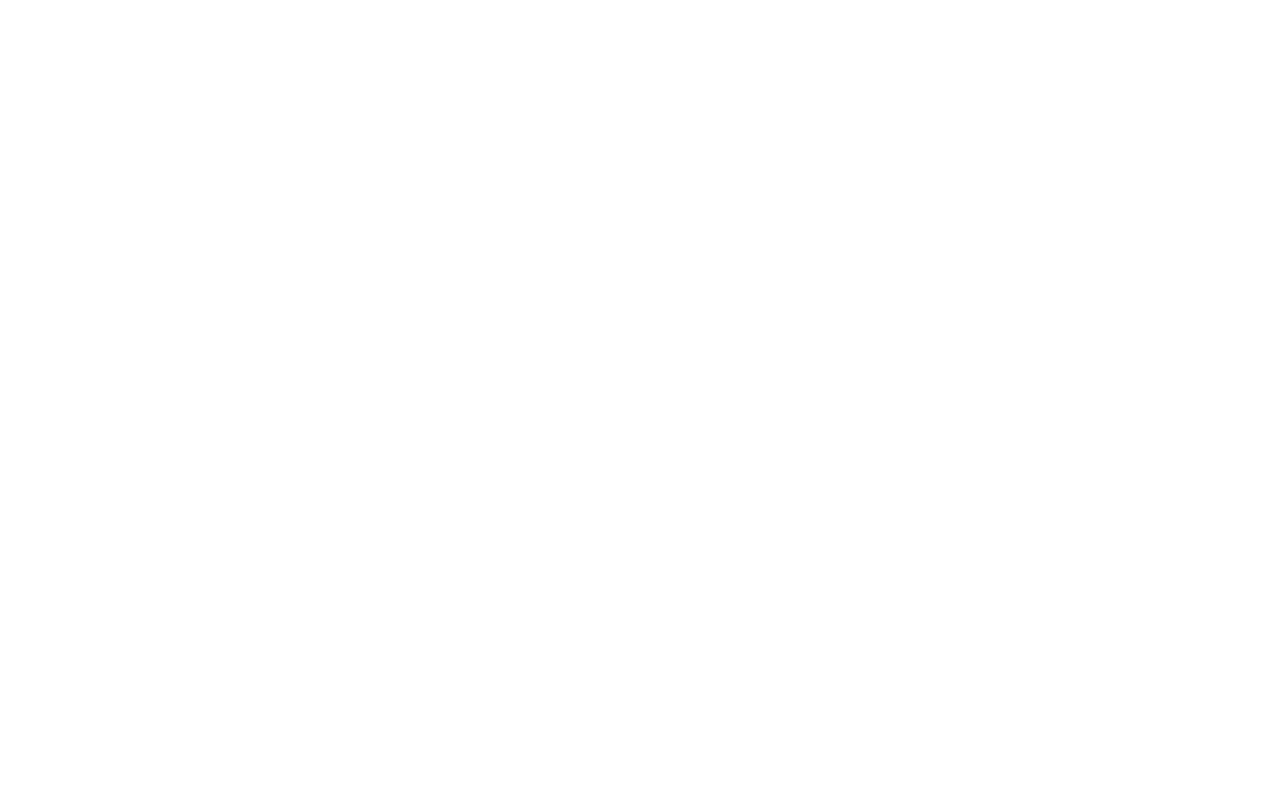
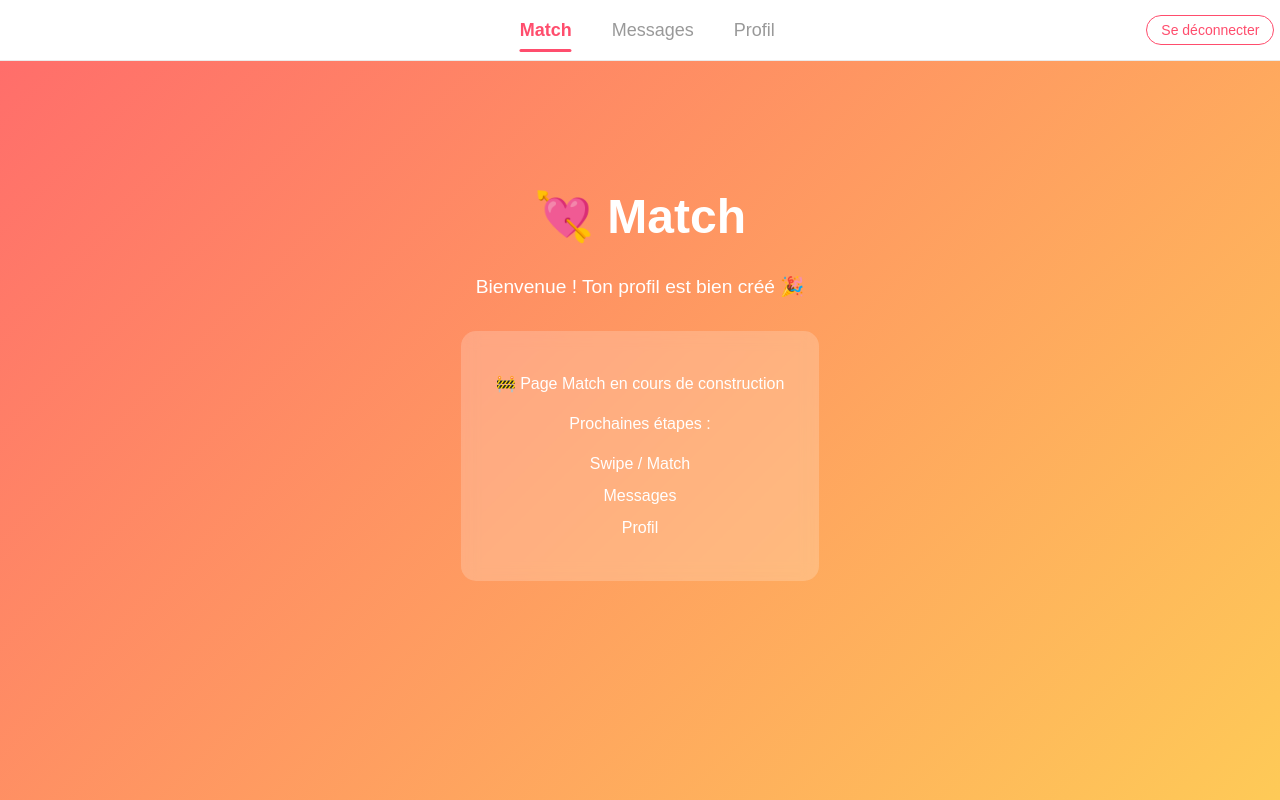
Before and after one commit to S-Stanley/matcha, a React (Vite) app in the folder vite-project/: page /match in a window 1280 px wide. Before the commit this address had no page. Built offline with nearby package versions, Linux system fonts and the light colour scheme.

Commit message:
fix: css and html in Match file

```diff
--- a/vite-project/src/App.jsx
+++ b/vite-project/src/App.jsx
@@ -2,7 +2,7 @@
 import Login from './pages/Login.jsx'
 import Register from './pages/Register.jsx'
 import CompleteProfile from './pages/CompleteProfile.jsx'
-import Home from './pages/Home.jsx'
+import Match from './pages/Match.jsx'
 import './App.css'
 
 function App() {
@@ -12,7 +12,7 @@
         <Route path="/" element={<Login />} />
         <Route path="/register" element={<Register />} />
         <Route path="/completeprofile" element={<CompleteProfile />} />
-        <Route path="/home" element={<Home />} />
+        <Route path="/match" element={<Match />} />
       </Routes>
     </Router>
   )
--- a/vite-project/src/CSS/Home.css
+++ /dev/null
@@ -1,37 +0,0 @@
-.home-container {
-    min-height: 100vh;
-    background: linear-gradient(135deg, #ff6b6b, #feca57);
-    display: flex;
-    flex-direction: column;
-    align-items: center;
-    justify-content: center;
-    color: white;
-    font-family: sans-serif;
-    text-align: center;
-  }
-
-  .home-title {
-    font-size: 3rem;
-    margin-bottom: 10px;
-  }
-
-  .home-subtitle {
-    font-size: 1.2rem;
-    margin-bottom: 30px;
-  }
-
-  .home-card {
-    background: rgba(255, 255, 255, 0.2);
-    padding: 25px 35px;
-    border-radius: 15px;
-    backdrop-filter: blur(8px);
-  }
-
-  .home-card ul {
-    list-style: none;
-    padding: 0;
-  }
-
-  .home-card li {
-    margin: 8px 0;
-  }
--- /dev/null
+++ b/vite-project/src/CSS/Match.css
@@ -0,0 +1,107 @@
+.match-container {
+  min-height: 100vh;
+  background: linear-gradient(135deg, #ff6b6b, #feca57);
+  font-family: sans-serif;
+  color: white;
+}
+
+ /* A MODIFIER */
+
+.match-content {
+  min-height: calc(100vh - 60px);
+  display: flex;
+  flex-direction: column;
+  justify-content: center;
+  align-items: center;
+  text-align: center;
+}
+
+.match-title {
+    font-size: 3rem;
+    margin-bottom: 10px;
+}
+
+.match-subtitle {
+    font-size: 1.2rem;
+    margin-bottom: 30px;
+}
+
+.match-card {
+    background: rgba(255, 255, 255, 0.2);
+    padding: 25px 35px;
+    border-radius: 15px;
+    backdrop-filter: blur(8px);
+}
+
+.match-card ul {
+    list-style: none;
+    padding: 0;
+}
+
+.match-card li {
+    margin: 8px 0;
+}
+ /* :::::::::::::::::::::::::::::::::::::::: */
+
+
+ .top-bar {
+  position: fixed;
+  top: 0;
+  width: 98%;
+  height: 60px;
+
+  display: flex;
+  align-items: center;
+
+  padding: 0 20px;
+
+  background: white;
+  border-bottom: 1px solid #eaeaea;
+}
+
+
+.top-center {
+  position: absolute;
+  left: 50%;
+  transform: translateX(-50%);
+
+  display: flex;
+  gap: 40px;
+}
+
+.top-item {
+  font-size: 18px;
+  font-weight: 500;
+  color: #999;
+  cursor: pointer;
+  position: relative;
+}
+
+.top-item.active {
+  color: #ff4d6d;
+  font-weight: 600;
+}
+
+.top-item.active::after {
+  content: "";
+  position: absolute;
+  bottom: -8px;
+  left: 0;
+  width: 100%;
+  height: 3px;
+  background-color: #ff4d6d;
+  border-radius: 2px;
+}
+
+.logout-button {
+  margin-left: auto;
+
+  background: transparent;
+  border: 1px solid #ff4d6d;
+  color: #ff4d6d;
+
+  padding: 6px 14px;
+  border-radius: 20px;
+  font-size: 14px;
+  cursor: pointer;
+}
--- a/vite-project/src/pages/Home.jsx
+++ /dev/null
@@ -1,25 +0,0 @@
-import "../CSS/Home.css";
-
-function Home() {
-  return (
-    <div className="home-container">
-      <h1 className="home-title">🏠 Home</h1>
-
-      <p className="home-subtitle">
-        Bienvenue ! Ton profil est bien créé 🎉
-      </p>
-
-      <div className="home-card">
-        <p>🚧 Page Home en cours de construction</p>
-        <p>Prochaines étapes :</p>
-        <ul>
-          <li>Swipe / Match</li>
-          <li>Messages</li>
-          <li>Profil</li>
-        </ul>
-      </div>
-    </div>
-  );
-}
-
-export default Home;
--- /dev/null
+++ b/vite-project/src/pages/Match.jsx
@@ -0,0 +1,46 @@
+import "../CSS/Match.css";
+import { useNavigate } from "react-router-dom";
+
+function Match() {
+  const navigate = useNavigate();
+
+  const handleLogout = () => {
+    // plus tard : appel API logout + clear token
+    navigate("/");
+  };
+
+  return (
+    <div className="match-container">
+
+  <div className="top-bar">
+    <div className="top-center">
+      <span className="top-item active">Match</span>
+      <span className="top-item">Messages</span>
+      <span className="top-item">Profil</span>
+    </div>
+      <button className="logout-button">Se déconnecter</button>
+  </div>
+
+    {/* 🎯 Contenu centré */}
+    <div className="match-content">
+      <h1 className="match-title">💘 Match</h1>
+
+      <p className="match-subtitle">
+        Bienvenue ! Ton profil est bien créé 🎉
+      </p>
+
+      <div className="match-card">
+        <p>🚧 Page Match en cours de construction</p>
+        <p>Prochaines étapes :</p>
+        <ul>
+          <li>Swipe / Match</li>
+          <li>Messages</li>
+          <li>Profil</li>
+        </ul>
+      </div>
+    </div>
+  </div>
+  );
+}
+
+export default Match;
```
